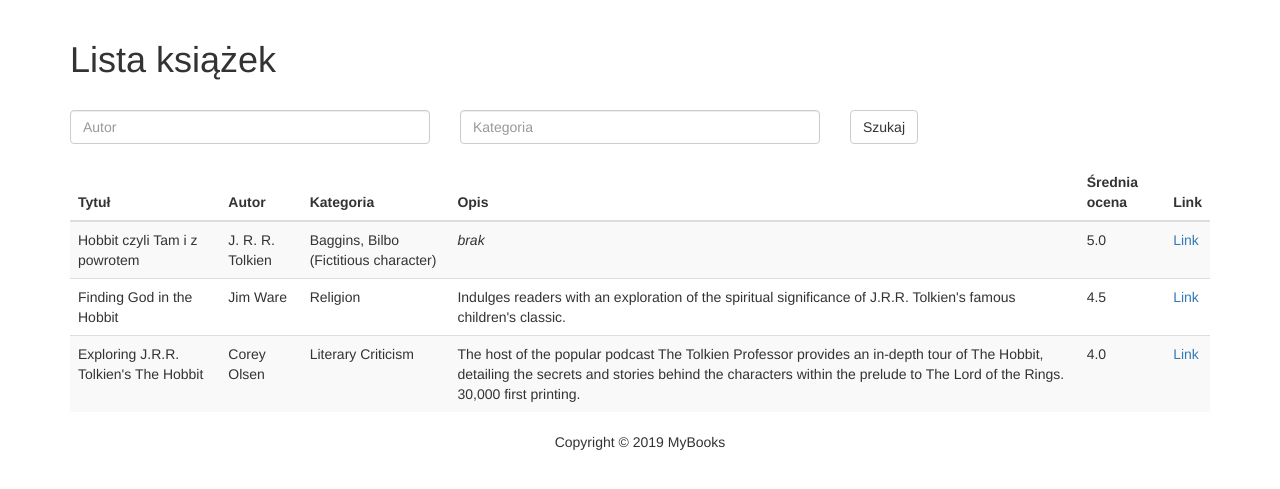
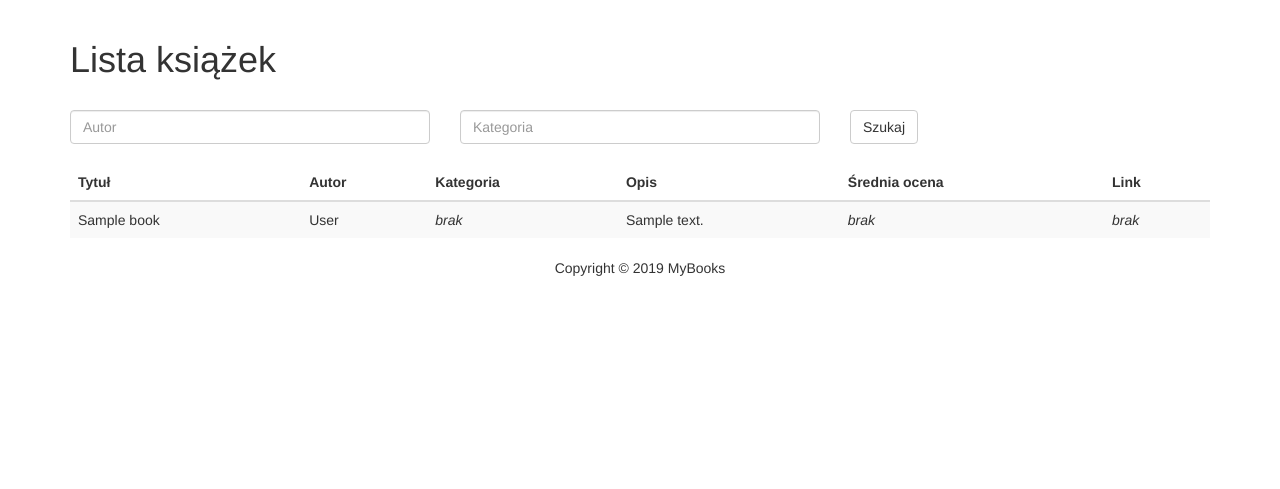
Before and after one commit to efefre/MyBook_project, a Django app: page / in a window 1280 px wide. Shown: the part 72-561 px from the top of the page. Run offline with Django 3.2, Linux system fonts and the light colour scheme; tables that the repository leaves empty hold one stand-in row (values such as "Sample post"); some libraries are stand-ins or nearby versions.

Commit message:
Update template home.html. Use values from the context

```diff
--- a/myBooks_root/templates/books/home.html
+++ b/myBooks_root/templates/books/home.html
@@ -22,7 +22,6 @@
         </form>
     </div>
 
-
     <table class="table table-striped">
         <thead>
             <th>Tytuł</th>
@@ -33,33 +32,35 @@
             <th>Link</th>
         </thead>
         <tbody>
+            {% for book in books %}
             <tr>
-                <td>Hobbit czyli Tam i z powrotem</td>
-                <td>J. R. R. Tolkien</td>
-                <td>Baggins, Bilbo (Fictitious character)</td>
-                <td><i>brak</i></td>
-                <td>5.0</td>
-                <td><a href="https://books.google.com/books/about/Hobbit_czyli_Tam_i_z_powrotem.html?hl=&id=YyXoAAAACAAJ">Link</a></td>
+                <td>{{ book.title }}</td>
+                <td>{% for author in book.author.all %}
+                    {{ author }}
+                    {% endfor %}</td>
+                {% if book.cathegory %}
+                    <td>{{ book.cathegory }}</td>
+                {% else %}
+                    <td><em>brak</em></td>
+                {% endif %}
+                {% if book.description %}
+                    <td>{{ book.description }}</td>
+                {% else %}
+                    <td><em>brak</em></td>
+                {% endif %}
+                {% if book.averageRaitnig %}
+                    <td>{{ book.averageRaitnig }}</td>
+                {% else %}
+                    <td><em>brak</em></td>
+                {% endif %}
+                {% if book.link %}
+                    <td>{{ book.link }}</td>
+                {% else %}
+                    <td><em>brak</em></td>
+                {% endif %}
             </tr>
-            <tr>
-                <td>Finding God in the Hobbit</td>
-                <td>Jim Ware</td>
-                <td>Religion</td>
-                <td>Indulges readers with an exploration of the spiritual significance of J.R.R. Tolkien's famous children's classic.</td>
-                <td>4.5</td>
-                <td><a href="https://books.google.com/books/about/Finding_God_in_the_Hobbit.html?hl=&id=N_0VhzQKIIAC">Link</a></td>
-            </tr>
-            <tr>
-                <td>Exploring J.R.R. Tolkien's The Hobbit</td>
-                <td>Corey Olsen</td>
-                <td>Literary Criticism</td>
-                <td>The host of the popular podcast The Tolkien Professor provides an in-depth tour of The Hobbit, detailing the secrets and stories behind the characters within the prelude to The Lord of the Rings. 30,000 first printing.</td>
-                <td>4.0</td>
-                <td><a href="https://books.google.com/books/about/Exploring_J_R_R_Tolkien_s_The_Hobbit.html?hl=&id=KY0BDObXftUC">Link</a></td>
-            </tr>
+            {% endfor %}
         </tbody>
     </table>
 </div>
-
-
 {% endblock %}
```
